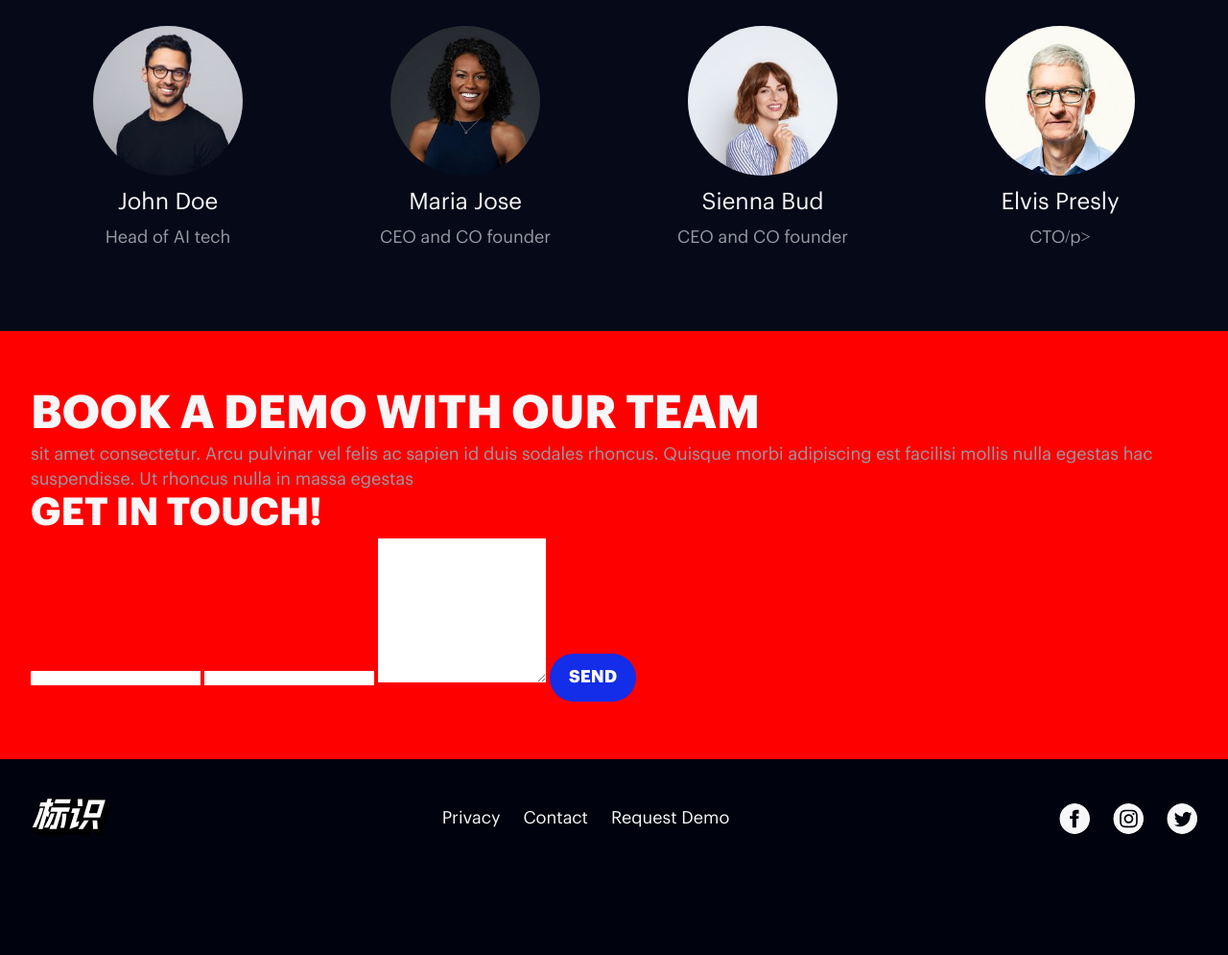
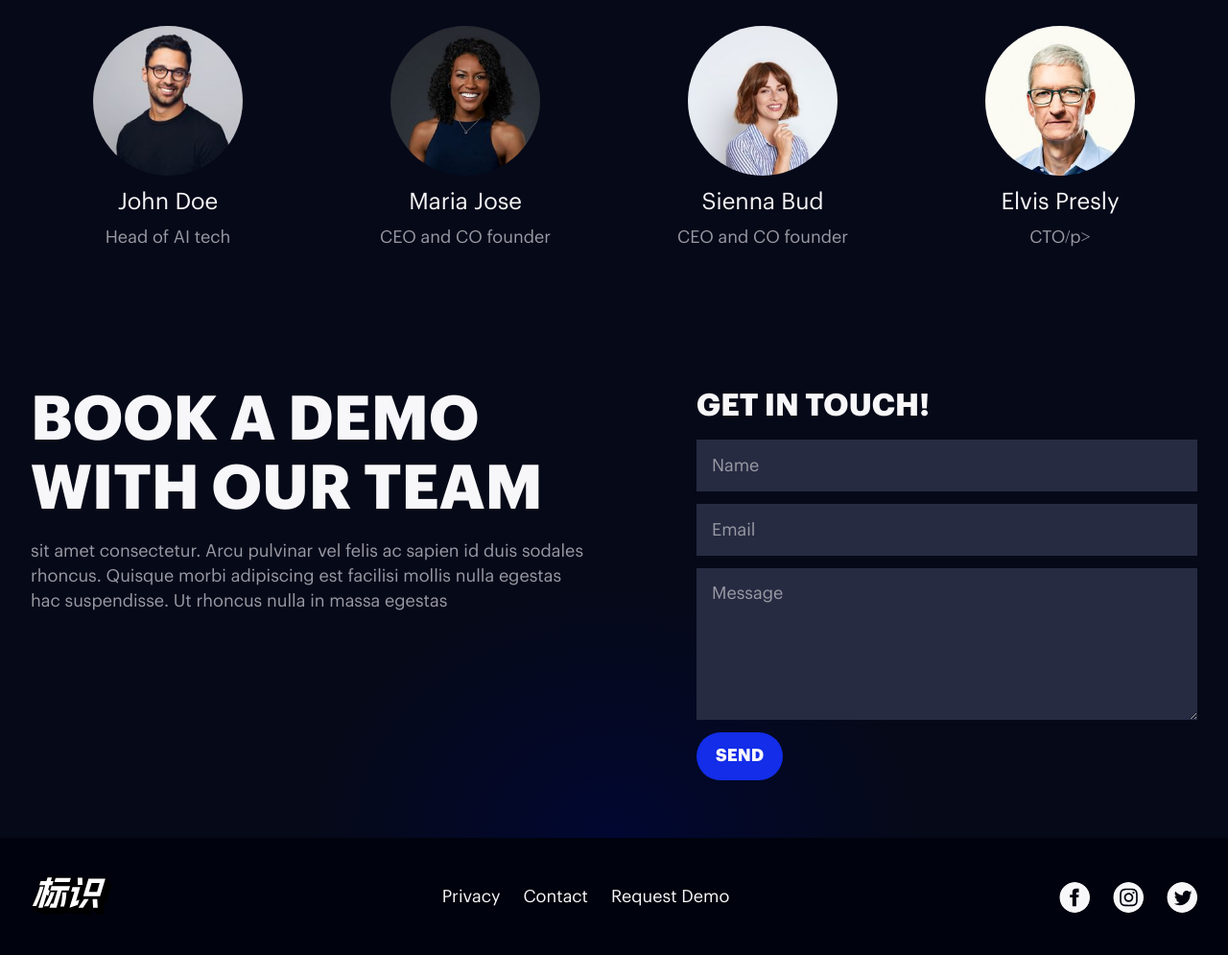
Before and after one commit to ArtyomShevchenko/ai-landing-page, a website built with webpack: page public/index.html in a window 1280 px wide. Shown: the part 2076-3071 px from the top of the page at 96% size. Before the commit the page ends 2991 px from the top, so only its background shows below. Built offline with nearby package versions, Linux system fonts and the light colour scheme.

Commit message:
add all html elements

```diff
--- a/public/assets/style/default.css
+++ b/public/assets/style/default.css
@@ -32,6 +32,10 @@
     max-width: var(--wrapper-width);
     margin-inline: auto;
     padding-inline: 2rem;
+}
+
+*[class*="--gradient"] {
+    background: radial-gradient(at 50% 75%, var(--ai-blue-800) 0%, var(--Neutral-900) 35%);
 }
 
 body {
@@ -106,8 +110,31 @@ a {
     color: var(--Neutral-300);
 }
 
-.radial-bg {
-    background: radial-gradient(at 60% 100%, var(--ai-blue-800) 0%, var(--Neutral-900) 30%);
+input,
+textarea {
+    width: 100%;
+    padding: 14px 16px;
+    background-color: var(--Neutral-600);
+    color: var(--Neutral-100);
+    font-size: 18px;
+    font-style: normal;
+    font-weight: 400;
+    line-height: 26px;
+}
+
+.textarea {
+    min-height: 153px;
+    height: 100%;
+}
+
+input::placeholder,
+textarea::placeholder {
+    color: var(--Neutral-300);
+    font-family: "Graphik Trial";
+    font-size: 18px;
+    font-style: normal;
+    font-weight: 400;
+    line-height: 26px;
 }
 
 @media(max-width: 768px) {
--- a/public/assets/style/header.css
+++ b/public/assets/style/header.css
@@ -103,6 +103,10 @@ header {}
     text-transform: uppercase;
 }
 
+.radial-bg {
+    background: radial-gradient(at 60% 100%, var(--ai-blue-800) 0%, var(--Neutral-900) 30%);
+}
+
 @media(max-width: 550px) {
     .menu__links-container {
         padding-top: 50px;
--- a/public/assets/style/how-it-works.css
+++ b/public/assets/style/how-it-works.css
@@ -2,9 +2,7 @@
 
 .how-it-works__container {}
 
-.how-it-works__container--gradient {
-    background: radial-gradient(at 50% 75%, var(--ai-blue-800) 0%, var(--Neutral-900) 35%);
-}
+.how-it-works__container--gradient {}
 
 .how-it-works__wrapper {}
 
@@ -41,20 +39,26 @@
     z-index: 1;
     margin: 35px auto;
     border-radius: 8px;
-    background: linear-gradient(var(--Neutral-200) 45%, var(--ai-blue-500));
+}
+
+.how-it-works__demo-container::before {
+    content: "";
+    display: block;
+    width: 100%;
+    height: 100%;
+    position: absolute;
+    inset: 0;
+    border-radius: 8px;
+    background: linear-gradient(359deg, #060E58 16.52%, rgba(76, 84, 130, 0.62) 85.63%);
+    mix-blend-mode: color;
 }
 
 .how-it-works__demo {
-    /* width: 100%;
+    width: 100%;
     position: absolute;
     inset: 0;
     z-index: -1;
     margin: auto;
-    opacity: .7; */
-    width: 100%;
-    height: 100%;
-    object-fit: cover;
-    object-position: center;
 }
 
 .how-it-works__demo-container>svg {
--- a/public/assets/style/registration.css
+++ b/public/assets/style/registration.css
@@ -1,24 +1,51 @@
 .registration {}
 
-.registration__container {
-    background-color: red;
+.registration__container {}
+
+.registration__container--gradient {
+    background: radial-gradient(at bottom center, var(--ai-blue-900) 0%, var(--Neutral-800) 35%);
 }
 
 .registration__wrapper {}
 
-.registration__content {}
+.registration__content {
+    display: grid;
+    grid-template-columns: repeat(2, 1fr);
+    gap: 40px;
+}
 
-.registration__body {}
 
-.registration__title {}
+.registration__body {
+    max-width: 600px;
+    justify-self: start;
+}
 
-.registration__text {}
+.registration__title {
+    font-size: 64px;
+    font-weight: 700;
+    line-height: 72px;
+}
 
-.registration__form-container {}
+.registration__text {
+    margin-top: 13px;
+}
+
+.registration__form-container {
+    max-width: 522px;
+    justify-self: end;
+    width: 100%;
+}
+
+.registration__form {
+    display: flex;
+    flex-direction: column;
+    gap: 13px;
+    width: 100%;
+    align-items: flex-start;
+}
 
 .registration__form-title {}
 
-.registration__form {}
 
 .registration__form-name {}
 
@@ -27,3 +54,30 @@
 .registration__form-text {}
 
 .registration__form-button {}
+
+@media (max-width: 900px) {
+    .registration__content {
+        display: grid;
+        grid-template-columns: repeat(1, 1fr);
+        gap: 60px;
+    }
+
+    .registration__body {
+        max-width: 600px;
+        justify-self: center;
+    }
+
+    .registration__form-container {
+        max-width: 600px;
+        justify-self: center;
+        width: 100%;
+    }
+}
+
+@media (max-width: 550px) {
+    .registration__title {
+        font-size: 40px;
+        font-weight: 700;
+        line-height: 48px;
+    }
+}
--- a/public/index.html
+++ b/public/index.html
@@ -254,7 +254,7 @@
             </section>
 
             <section class="registration">
-                <div class="registration__container">
+                <div class="registration__container registration__container--gradient">
                     <div class="registration__wrapper">
                         <div class="registration__content">
                             <div class="registration__body">
@@ -266,10 +266,12 @@
 
                             <div class="registration__form-container">
                                 <form action="#" class="registration__form">
-                                    <h3 class="registration__form-title">Get in touch!</h3>
-                                    <input type="text" name="name" id="name" class="registration__form-name">
-                                    <input type="email" name="email" id="email" class="registration__form-email">
-                                    <textarea name="text" id="text" rows="10"
+                                    <h4 class="registration__form-title">Get in touch!</h4>
+                                    <input placeholder="Name" type="text" name="name" id="name"
+                                        class="registration__form-name">
+                                    <input placeholder="Email" type="email" name="email" id="email"
+                                        class="registration__form-email">
+                                    <textarea placeholder="Message" name="text" id="text" rows="5"
                                         class="registration__form-text"></textarea>
                                     <button type="submit" class="registration__form-button">send</button>
                                 </form>
```
